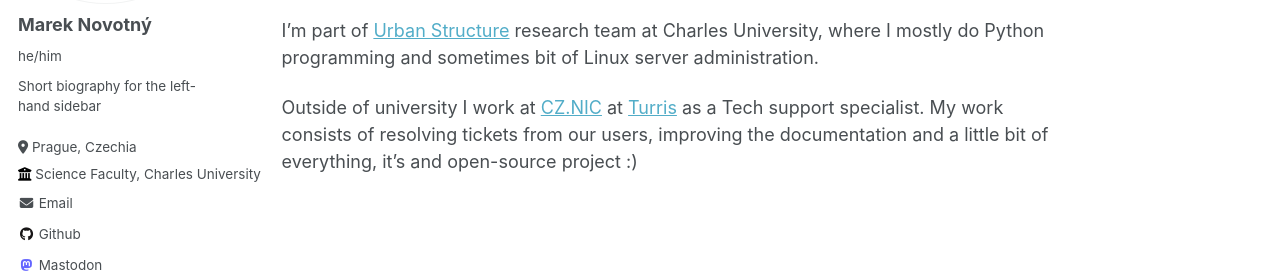
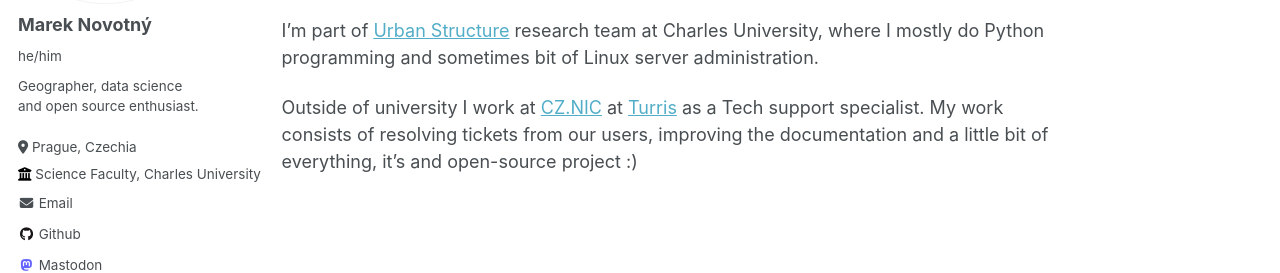
Before and after one commit to novotny-marek/novotny-marek.github.io, a Jekyll site: the page built from _pages/about.md, in a window 1280 px wide. Shown: the part 248-521 px from the top of the page. Built offline with Jekyll 4.4.1, drawn with Linux system fonts in a browser that asks for light colours.

Commit message:
_config.yml: Add short bio

```diff
--- a/_config.yml
+++ b/_config.yml
@@ -24,7 +24,7 @@ author:
   avatar           : "profile.png"
   name             : "Marek Novotný"
   pronouns         : "he/him"
-  bio              : "Short biography for the left-hand sidebar"
+  bio              : "Geographer, data science and open source enthusiast."
   location         : "Prague, Czechia"
   employer         : "Science Faculty, Charles University"
   uri              : # URL
@@ -135,7 +135,7 @@ social:
 
 # Analytics
 analytics:
-  provider               :  "google-universal" # false (default), "google", "google-universal", "google-analytics-4", "custom"
+  provider               :  # "google-universal" # false (default), "google", "google-universal", "google-analytics-4", "custom"
   google:
     tracking_id          :
 
```
